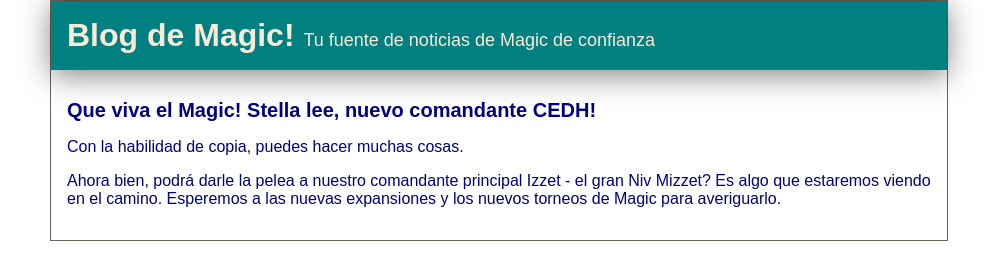
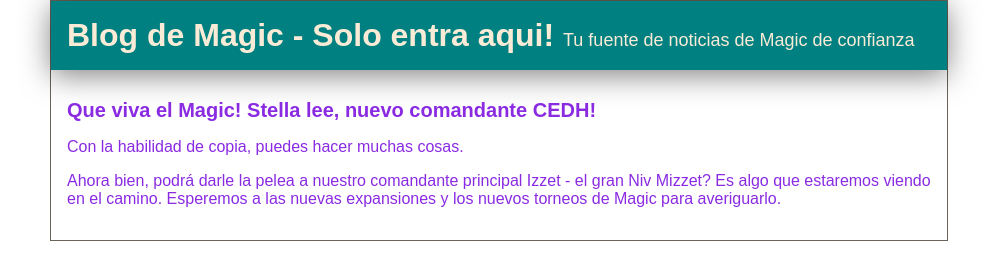
Before and after one commit to edlombanal/hyperblog, a plain HTML site: page blogpost.html in a window 1280 px wide. Shown: the whole page, without its empty margins (141-1138 px from the left). Drawn offline with Linux system fonts and the light colour scheme.

Commit message:
Modifique el header y el color del texto

```diff
--- a/CSS/style.css
+++ b/CSS/style.css
@@ -2,7 +2,7 @@
   text-align: center;
   font-family: "Arial";
   font-size: 16px;
-  color: navy;
+  color: blueviolet;
   margin: 0;
   padding: 0;
 }
--- a/blogpost.html
+++ b/blogpost.html
@@ -7,7 +7,7 @@
   <body>
     <div id="container">
       <div id="header">
-        Blog de Magic!
+        Blog de Magic - Solo entra aqui!
         <span id="tagline">Tu fuente de noticias de Magic de confianza</span>
       </div>
       <div id="post">
```
